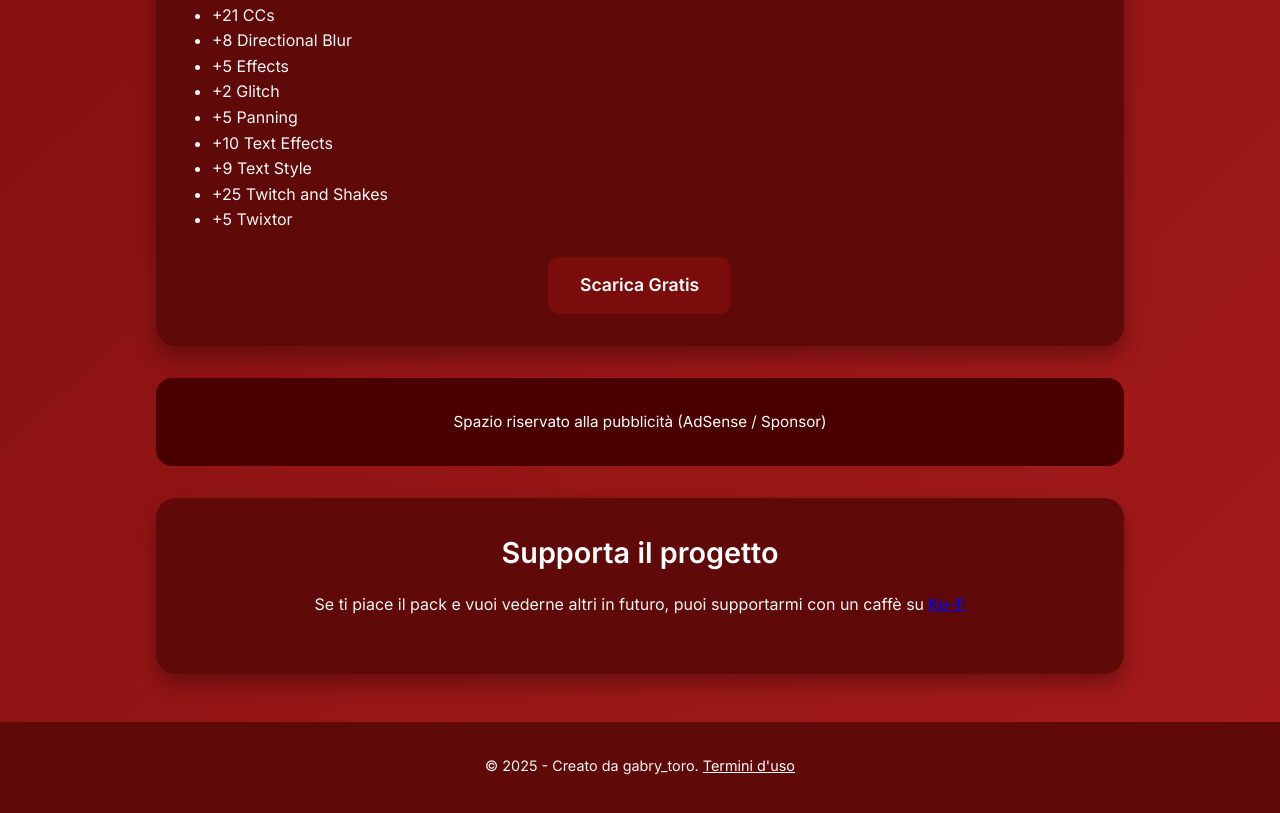
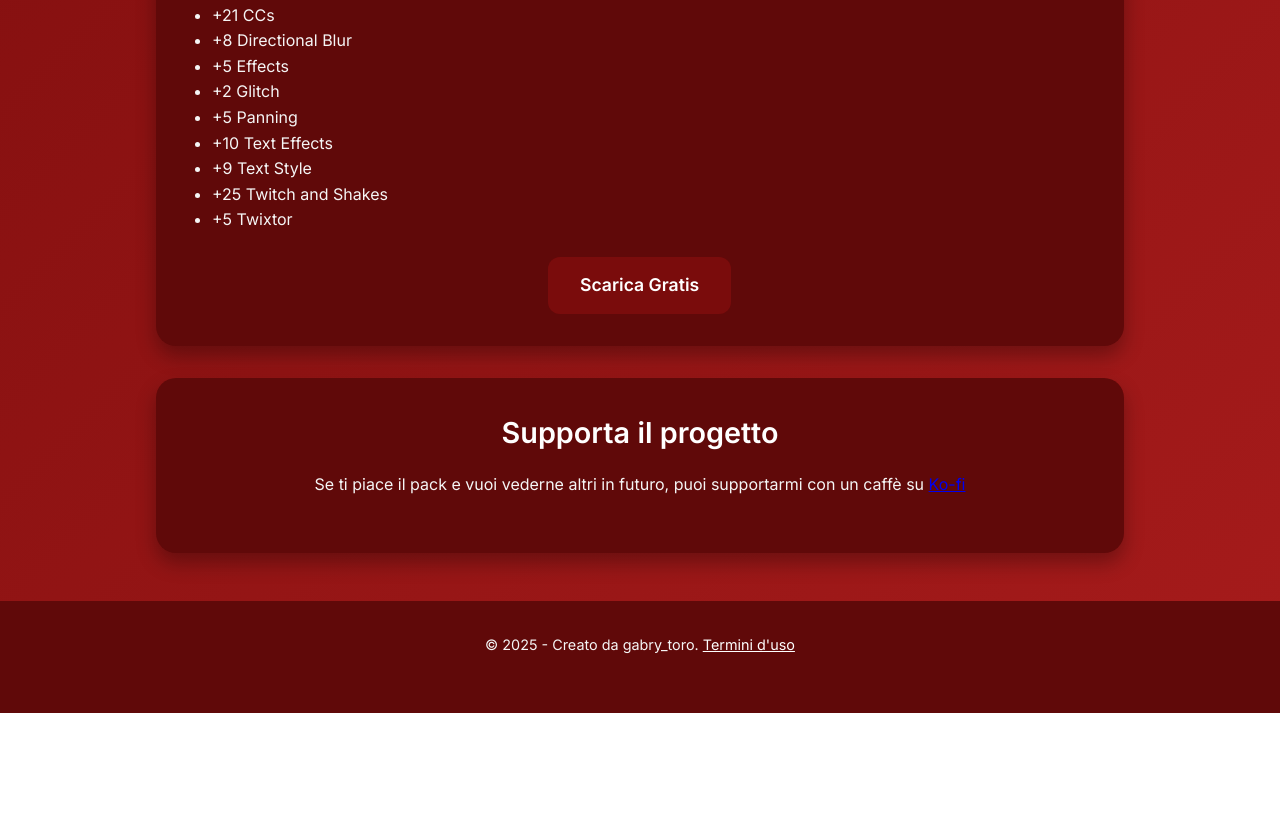
Before and after one commit to gabrytoro-hub/preset-pack-after-effects, a plain HTML site: page index.html in a window 1280 px wide. Shown: the part 881-1694 px from the top of the page. After the commit the page ends 1594 px from the top, so only its background shows below. Drawn offline with Linux system fonts and the light colour scheme.

Commit message:
eliminazione pubblicità

```diff
--- a/index.html
+++ b/index.html
@@ -95,11 +95,6 @@
       </a>
     </div>
 
-    <div class="ads">
-      <!-- Qui puoi inserire codice Google AdSense o banner -->
-      Spazio riservato alla pubblicità (AdSense / Sponsor)
-    </div>
-
     <div class="card">
       <h2>Supporta il progetto</h2>
       <p>
```
